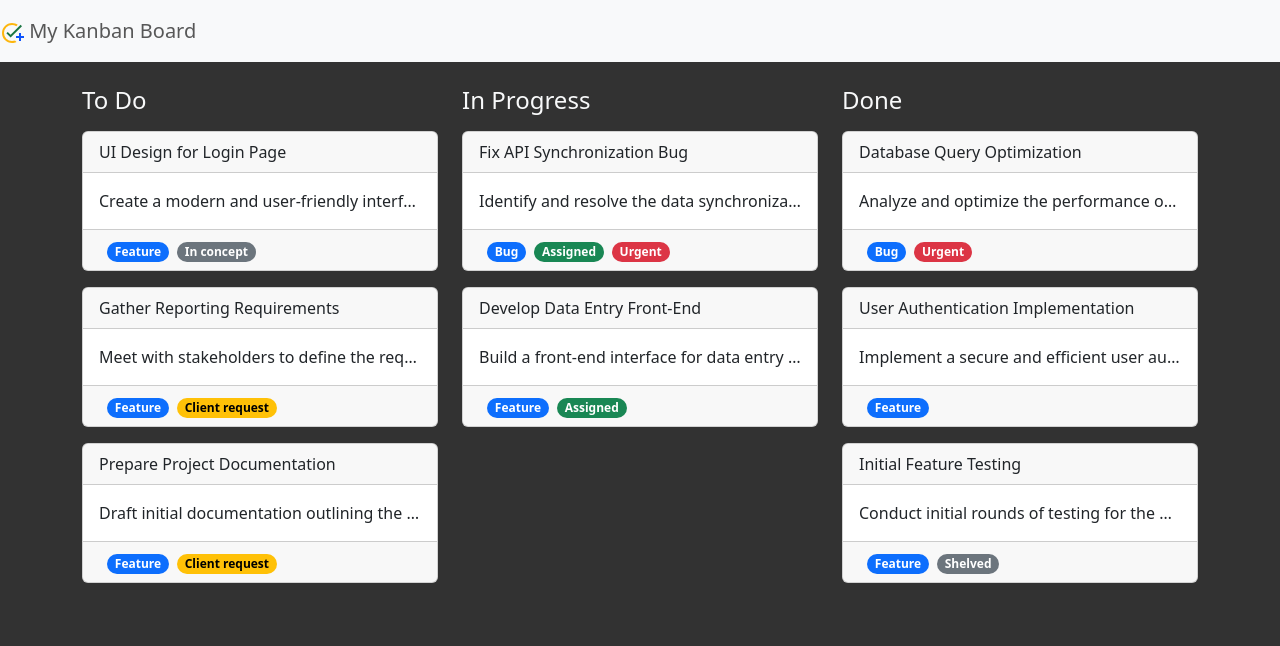
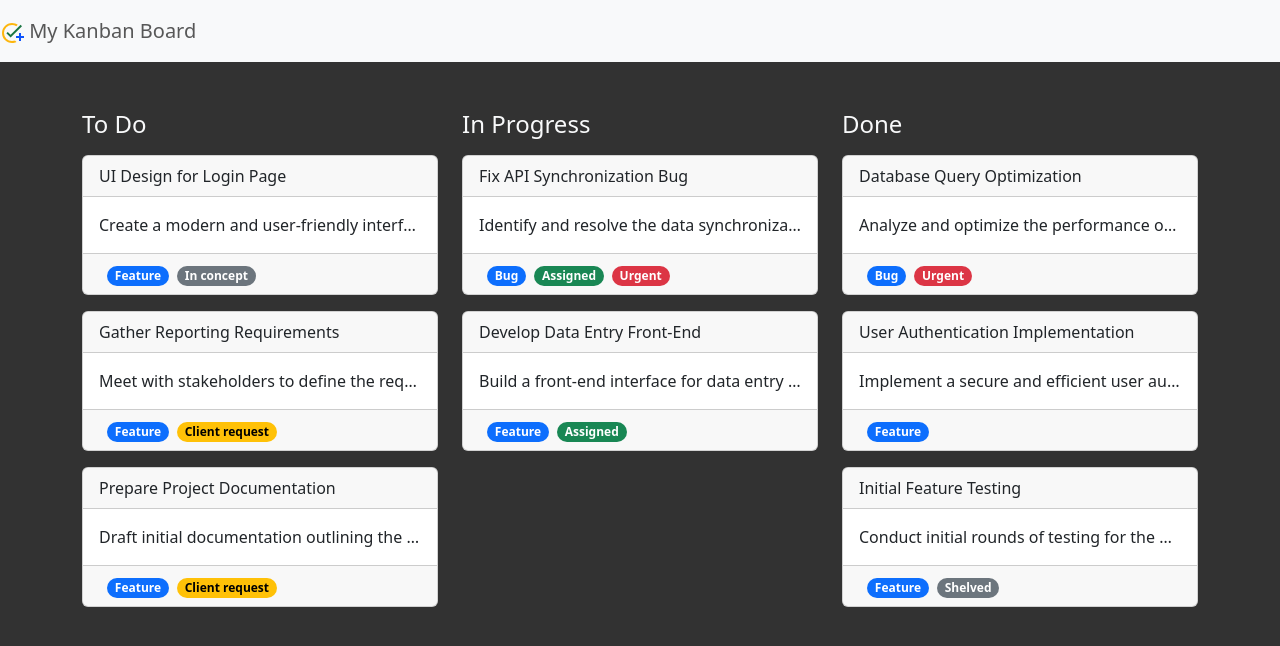
Before and after one commit to kelmrobert/kanban, a Vue app: page / in a window 1280 px wide. Shown: the top 646 px of the page. Built offline with nearby package versions, Linux system fonts and the light colour scheme.

Commit message:
Improve styling

```diff
--- a/src/components/Column.vue
+++ b/src/components/Column.vue
@@ -1,5 +1,5 @@
 <template>
-  <h4 class="text-light mt-4">
+  <h4 class="text-light mt-5">
     {{ column.name }}
   </h4>
   <div v-for="task in column.tasks" :key=task.id class="mb-3">
--- a/src/components/TaskCard.vue
+++ b/src/components/TaskCard.vue
@@ -4,7 +4,7 @@
       {{ task.title }}
     </div>
     <div class="card-body">
-      <p class="card-text" :class="{ 'trim': !showAll }" @click="trimText()">
+      <p class="card-text" :class="{ 'toggle': !showAll }" @click="toggleText()">
         {{ task.text }}
       </p>
     </div>
@@ -26,7 +26,7 @@
       task: Object
     },
     methods: {
-      trimText() {
+      toggleText() {
         this.showAll = !this.showAll;
       }
     },
@@ -39,7 +39,7 @@
 </script>
 
 <style>
-  .trim {
+  .toggle {
     text-overflow: ellipsis;
     white-space: nowrap;
     overflow: hidden;
```
